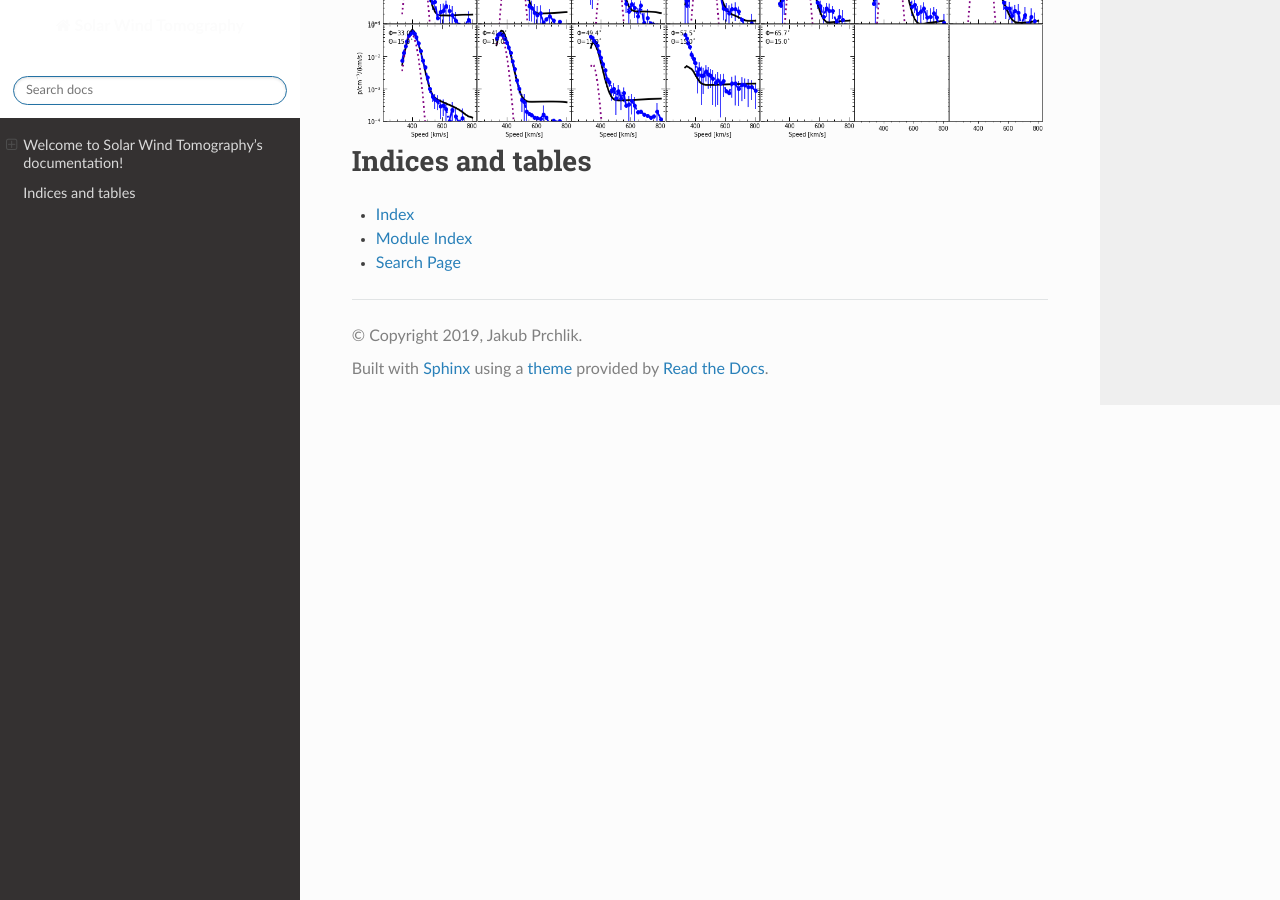
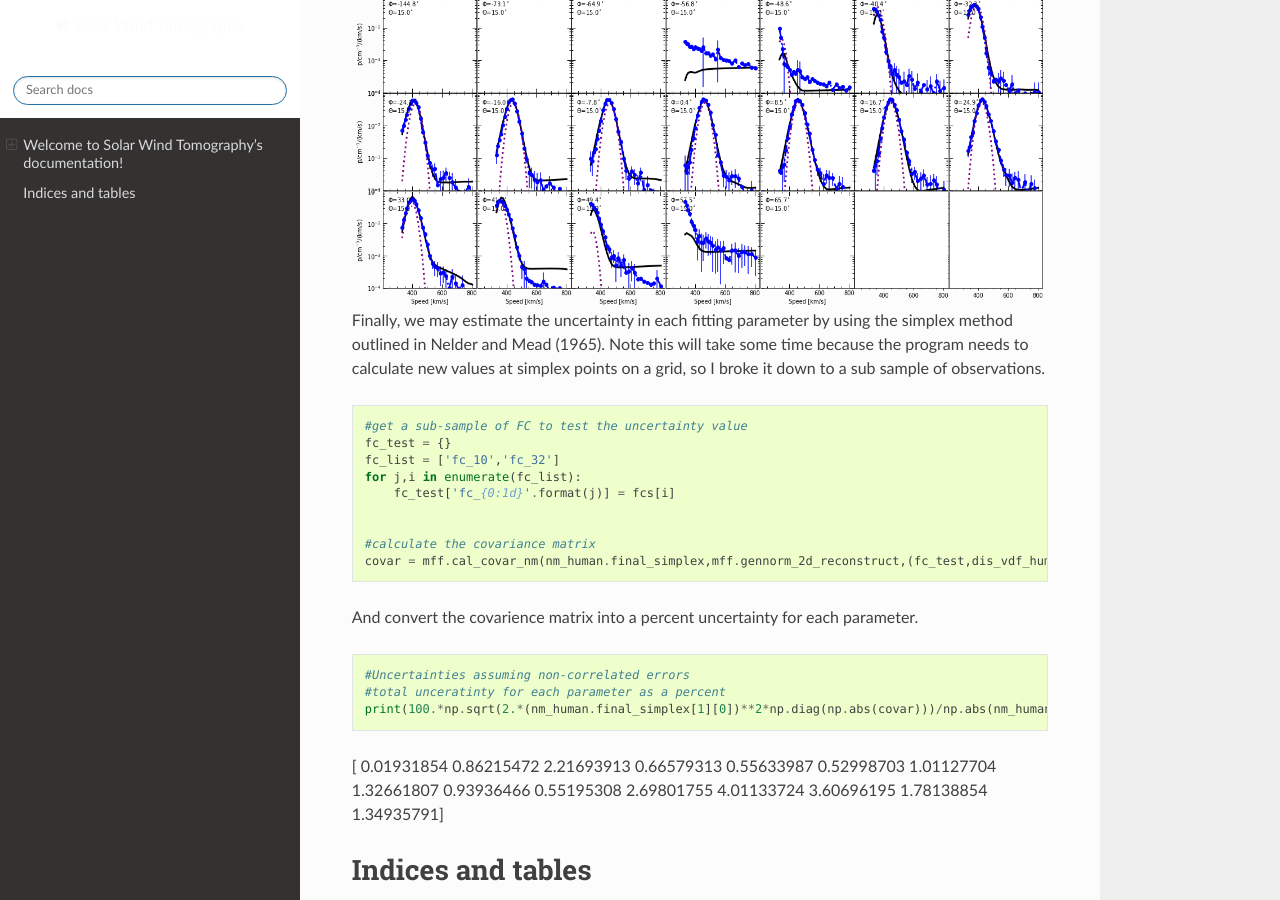
Before and after one commit to jprchlik/faraday_cup_int, a Sphinx documentation site: the page built from docs/index.rst, in a window 1280 px wide and 900 px high, scrolled down 5811 px. Built offline with Sphinx 7.4.7 and the Read the Docs theme 2.0.0, drawn with Linux system fonts in a browser that asks for light colours; formulas are drawn with MathJax 3; pages that are not in the unit, such as notebooks, are missing from menus; some of the changed text lies outside the part shown.

Commit message:
Added unc. example

```diff
--- a/docs/index.rst
+++ b/docs/index.rst
@@ -117,9 +117,11 @@ frames.
     #Show what the initial guess assuming at generalized normal distribution
     #looks like compared to the measurements and the bi-maxellian fit and Observations
     dis_vdf_human = mdv.make_discrete_gennorm_vdf(human_guess,b_gse,pres=1.00,qres=1.00,clip=vel_clip,
-                                                      add_ring=human_guess[8:])
+                                                  add_ring=human_guess[8:])
     #Plot what the velocity distribution looks like
     mdv.plot_vdf(dis_vdf_human)
+
+
 
 .. image:: _static/fc_p_distribution_init_guess.png
    :alt: FC Obs. Plot
@@ -167,13 +169,13 @@ For this examples we added a secondary generalized normal distribution to improv
     #Try to minimize the sum squared errors for all FC to fit the best fit
     #True means include ring in final fit
     nm_human = optimize.minimize(mff.gennorm_2d_reconstruct,human_guess, args=(fcs,dis_vdf_human,True),method='Nelder-Mead',
-                                options={'xtol':1e-2,'ftol':1e-2,'disp':True,'maxiter':max_try,'maxfev':max_try})
+                                options={'xtol':1e-1,'ftol':1e-1,'disp':True,'maxiter':max_try,'maxfev':max_try})
     x2 = time.time()
 
 Optimization terminated successfully.
-Current function value: 0.009594
-Iterations: 3610
-Function evaluations: 4737
+Current function value: 5.422494
+Iterations: 2214
+Function evaluations: 2934
 
 .. code-block:: python
 
@@ -181,8 +183,10 @@ Function evaluations: 4737
     print('Total Run Time {0:7.1f} min'.format((x2-x1)/60.))
 
 
-Total Run Time   652.0 min
+Total Run Time   375.6 min
 
+
+Now add the best fit solution for each FC to the corresponding 'dis_cur' key for each dictionary object and plot the 2D velocity distribution.
 
 .. code-block:: python
 
@@ -205,6 +209,7 @@ Total Run Time   652.0 min
    :scale: 100%
 
 
+Next, plot what the modelled velocity distribution would look like to the FCs (solid, black) and compare it visually to the FC measurements (blue, dashed) and the bi-maxwellian solution (purple, dotted).
 
 .. code-block:: python
 
@@ -217,6 +222,37 @@ Total Run Time   652.0 min
    :align: center
    :scale: 60%
 
+
+Finally, we may estimate the uncertainty in each fitting parameter by using the simplex method outlined in Nelder and Mead (1965).
+Note this will take some time because the program needs to calculate new values at simplex points on a grid, so I broke it down to a sub sample of observations.
+
+.. code-block:: python
+
+    #get a sub-sample of FC to test the uncertainty value
+    fc_test = {}
+    fc_list = ['fc_10','fc_32']
+    for j,i in enumerate(fc_list):
+        fc_test['fc_{0:1d}'.format(j)] = fcs[i]
+
+
+    #calculate the covariance matrix
+    covar = mff.cal_covar_nm(nm_human.final_simplex,mff.gennorm_2d_reconstruct,(fc_test,dis_vdf_human,True),return_all=False)
+
+
+And convert the covarience matrix into a percent uncertainty for each parameter.
+
+.. code-block:: python
+
+    #Uncertainties assuming non-correlated errors
+    #total unceratinty for each parameter as a percent
+    print(100.*np.sqrt(2.*(nm_human.final_simplex[1][0])**2*np.diag(np.abs(covar)))/np.abs(nm_human.x))
+
+
+[ 0.01931854  0.86215472  2.21693913  0.66579313  0.55633987  0.52998703
+1.01127704  1.32661807  0.93936466  0.55195308  2.69801755  4.01133724
+3.60696195  1.78138854  1.34935791]
+
+
 Indices and tables
 ==================
 
```
